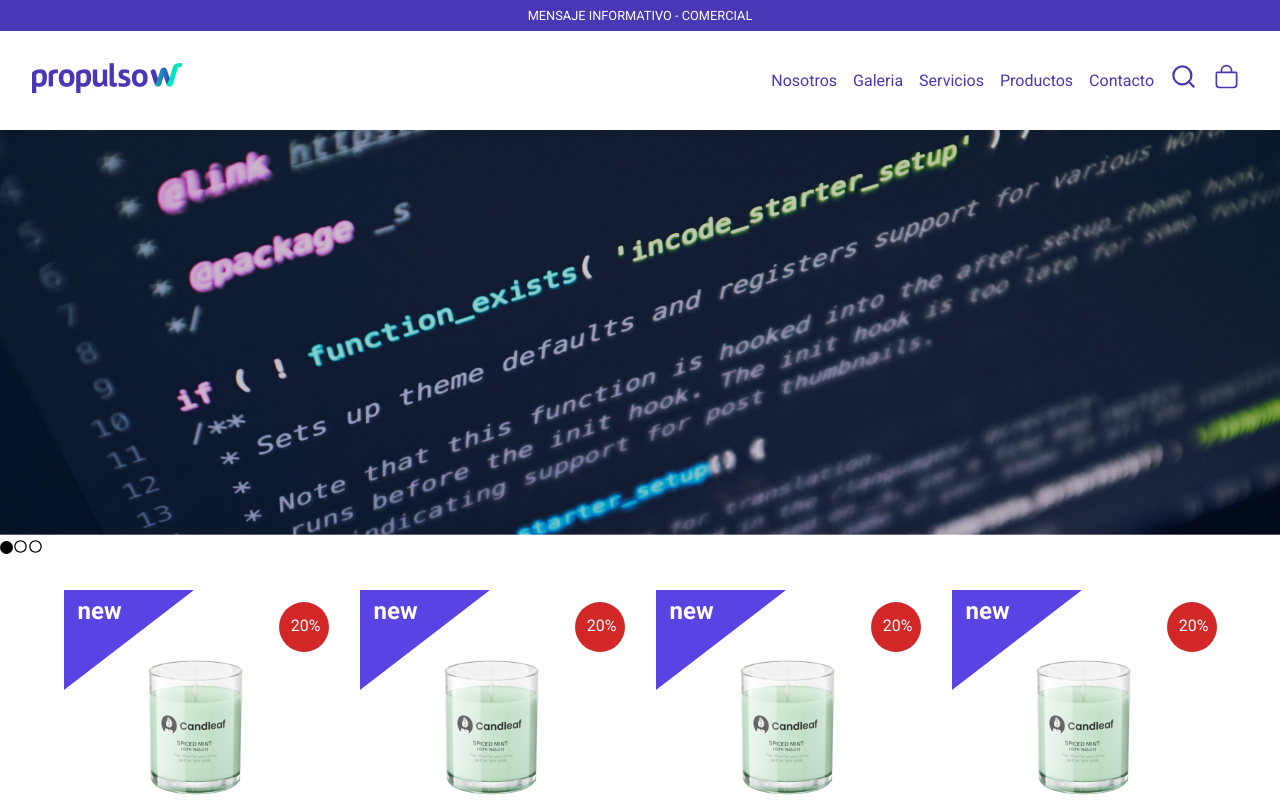
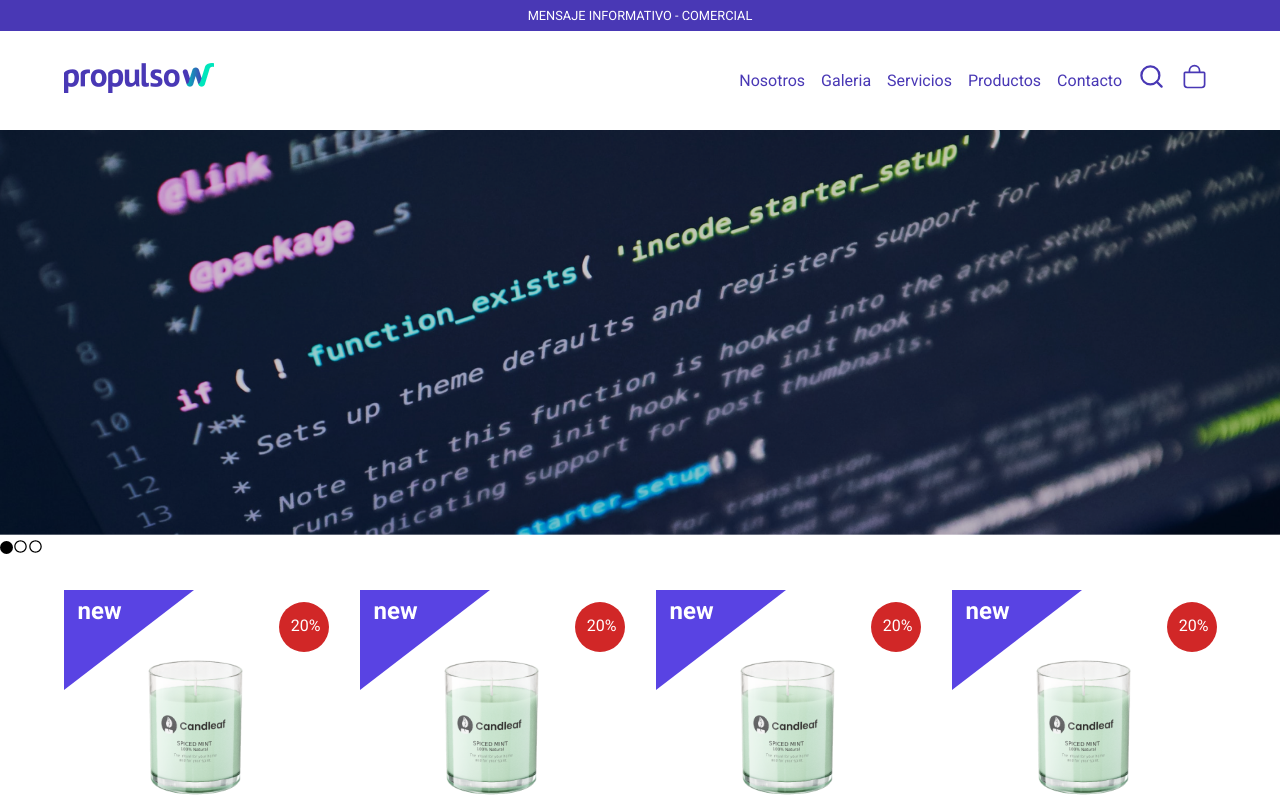
Before and after one commit to caropi30/propulsow-test, a React (Create React App) app: page / in a window 1280 px wide. Shown: the top 800 px of the page. Built offline with nearby package versions, Linux system fonts and the light colour scheme.

Commit message:
navbar sizing

```diff
--- a/src/components/Navbar/index.scss
+++ b/src/components/Navbar/index.scss
@@ -66,7 +66,7 @@
     @include d-flex;
     justify-content: space-between;
     align-content: baseline;
-    padding: 2rem 2rem;
+    padding: 2rem 4rem;
     max-width: 1440px;
     margin: auto;
     &-logo {
```
